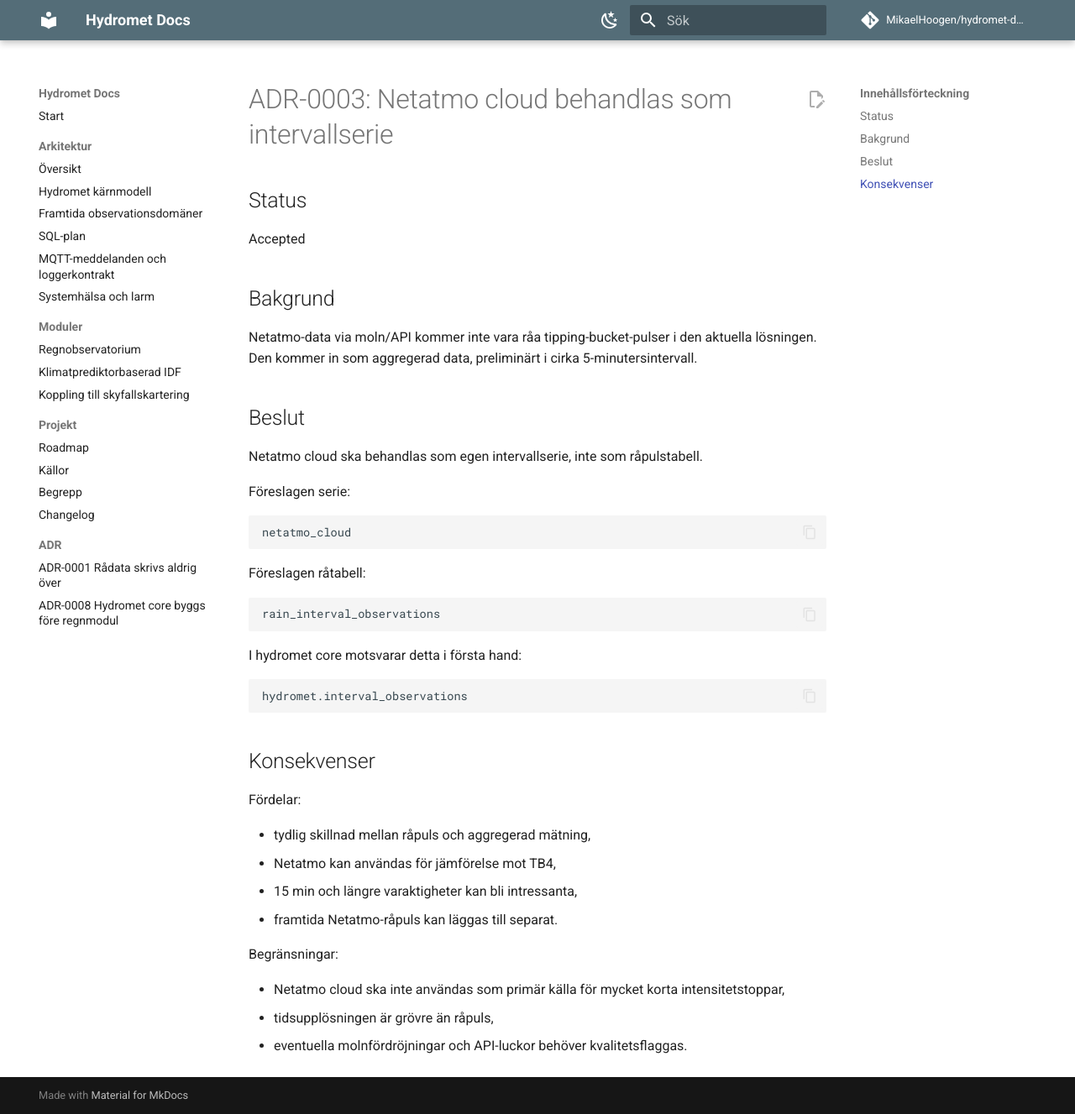
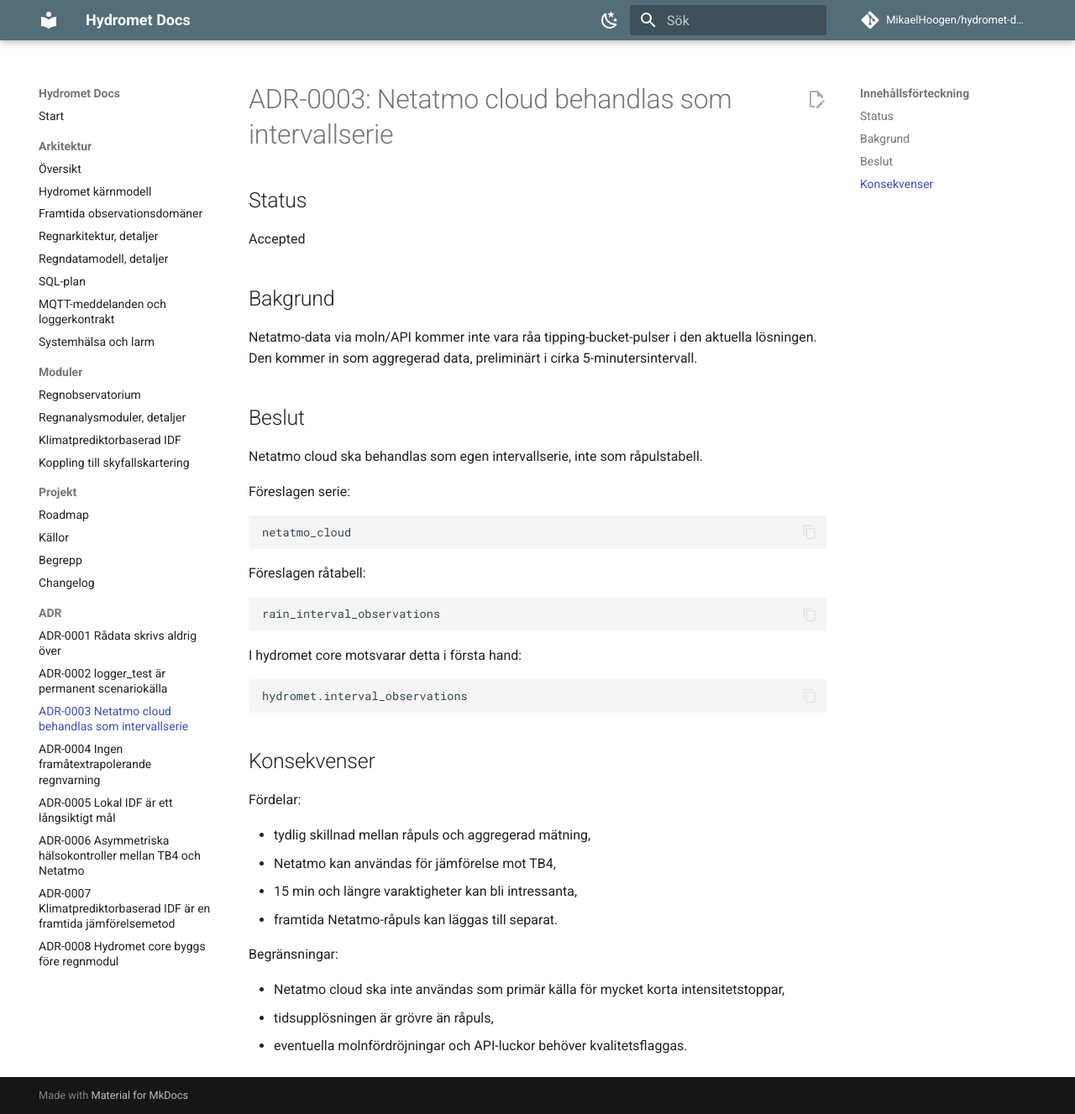
Before and after one commit to MikaelHoogen/hydromet-docs, an MkDocs documentation site: the page built from docs/adr/adr-0003-netatmo-cloud-is-interval-series.md, in a window 1280 px wide and 1327 px high. Shown: the whole window at 84% size. Built offline with MkDocs 1.6.1 and Material for MkDocs 9.7.7, drawn with Linux system fonts in a browser that asks for light colours; comment, search, counter and statistics services are not loaded.

Commit message:
docs: add migrated details and ADRs to navigation

```diff
--- a/mkdocs.yml
+++ b/mkdocs.yml
@@ -66,11 +66,14 @@ nav:
       - Översikt: architecture/overview.md
       - Hydromet kärnmodell: architecture/hydromet-core-model.md
       - Framtida observationsdomäner: architecture/observation-domains.md
+      - Regnarkitektur, detaljer: architecture/rain-architecture-details.md
+      - Regndatamodell, detaljer: architecture/rain-data-model-details.md
       - SQL-plan: architecture/sql-plan.md
       - MQTT-meddelanden och loggerkontrakt: architecture/mqtt-message-contract.md
       - Systemhälsa och larm: architecture/system-health.md
   - Moduler:
       - Regnobservatorium: modules/rain-observatory.md
+      - Regnanalysmoduler, detaljer: modules/rain-analysis-modules.md
       - Klimatprediktorbaserad IDF: modules/climate-predictor-idf.md
       - Koppling till skyfallskartering: modules/skyfall-mapping-context.md
   - Projekt:
@@ -80,4 +83,10 @@ nav:
       - Changelog: changelog.md
   - ADR:
       - ADR-0001 Rådata skrivs aldrig över: adr/adr-0001-raw-data-is-sacred.md
+      - ADR-0002 logger_test är permanent scenariokälla: adr/adr-0002-logger-test-is-permanent.md
+      - ADR-0003 Netatmo cloud behandlas som intervallserie: adr/adr-0003-netatmo-cloud-is-interval-series.md
+      - ADR-0004 Ingen framåtextrapolerande regnvarning: adr/adr-0004-no-forward-extrapolation.md
+      - ADR-0005 Lokal IDF är ett långsiktigt mål: adr/adr-0005-local-idf-long-term-goal.md
+      - ADR-0006 Asymmetriska hälsokontroller mellan TB4 och Netatmo: adr/adr-0006-asymmetric-gauge-health-checks.md
+      - ADR-0007 Klimatprediktorbaserad IDF är en framtida jämförelsemetod: adr/adr-0007-climate-predictor-idf-is-future-method.md
       - ADR-0008 Hydromet core byggs före regnmodul: adr/adr-0008-hydromet-core-before-rain-module.md
```
